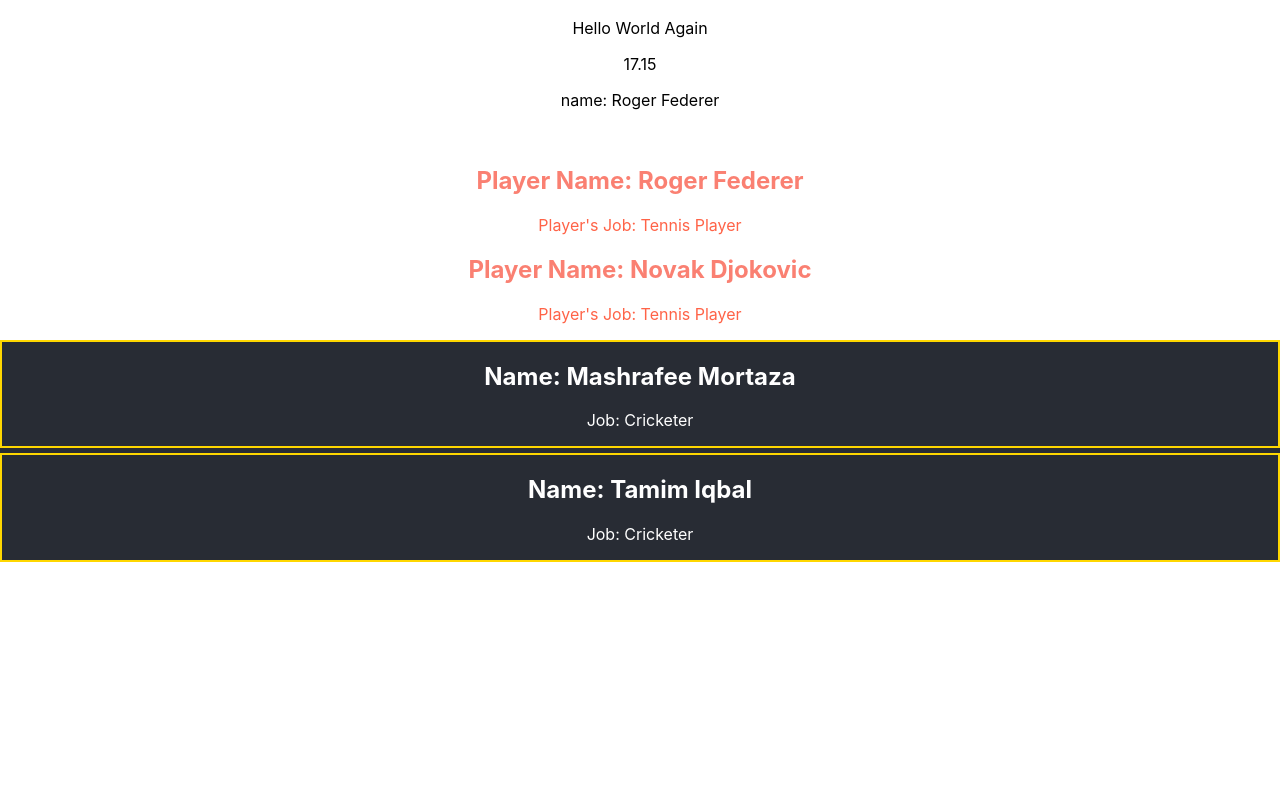
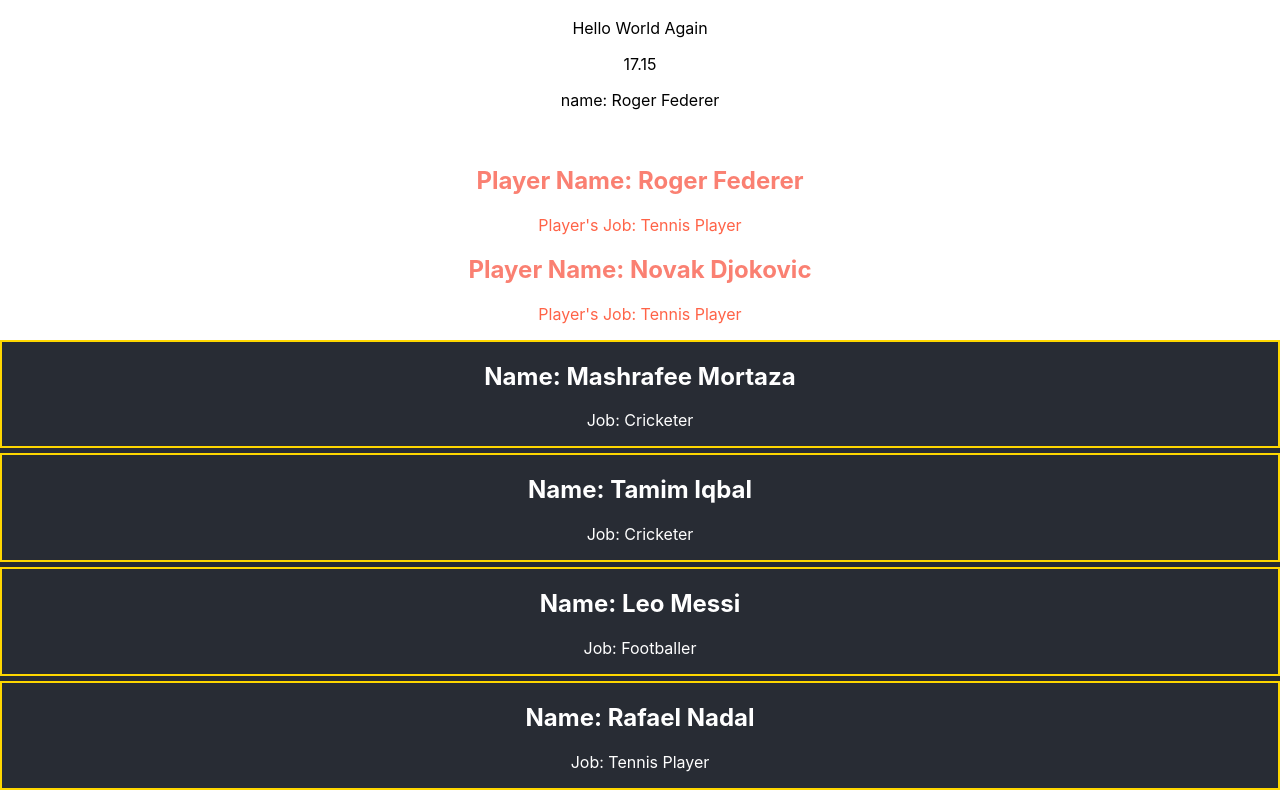
Before and after one commit to Monmoy042/react-core-concept, a React (Create React App) app: page / in a window 1280 px wide. Shown: the part 834-1629 px from the top of the page. Before the commit the page ends 1401 px from the top, so only its background shows below. Built offline with nearby package versions, Linux system fonts and the light colour scheme.

Commit message:
props in reactJS

```diff
--- a/src/App.js
+++ b/src/App.js
@@ -24,6 +24,9 @@ function App() {
     name: "Novak Djokovic",
     job: "Tennis Player",
   };
+
+  // player data
+  const sportsman = ['Rafael Nadal','Tiger Woods'];
   return (
     <div className="App">
       <header className="App-header">
@@ -45,6 +48,8 @@ function App() {
       <section style={style}>
         <Person name="Mashrafee Mortaza" job="Cricketer" />
         <Person name="Tamim Iqbal" job="Cricketer" />
+        <Person name="Leo Messi" job="Footballer" />
+        <Person name={sportsman[0]} job="Tennis Player" />
       </section>
     </div>
   );
@@ -52,6 +57,7 @@ function App() {
 
 // Create Component
 function Person(props) {
+  console.log(props);
   return (
     <>
       <div style={{ border: "2px solid gold", marginBottom: "5px" }}>
```
